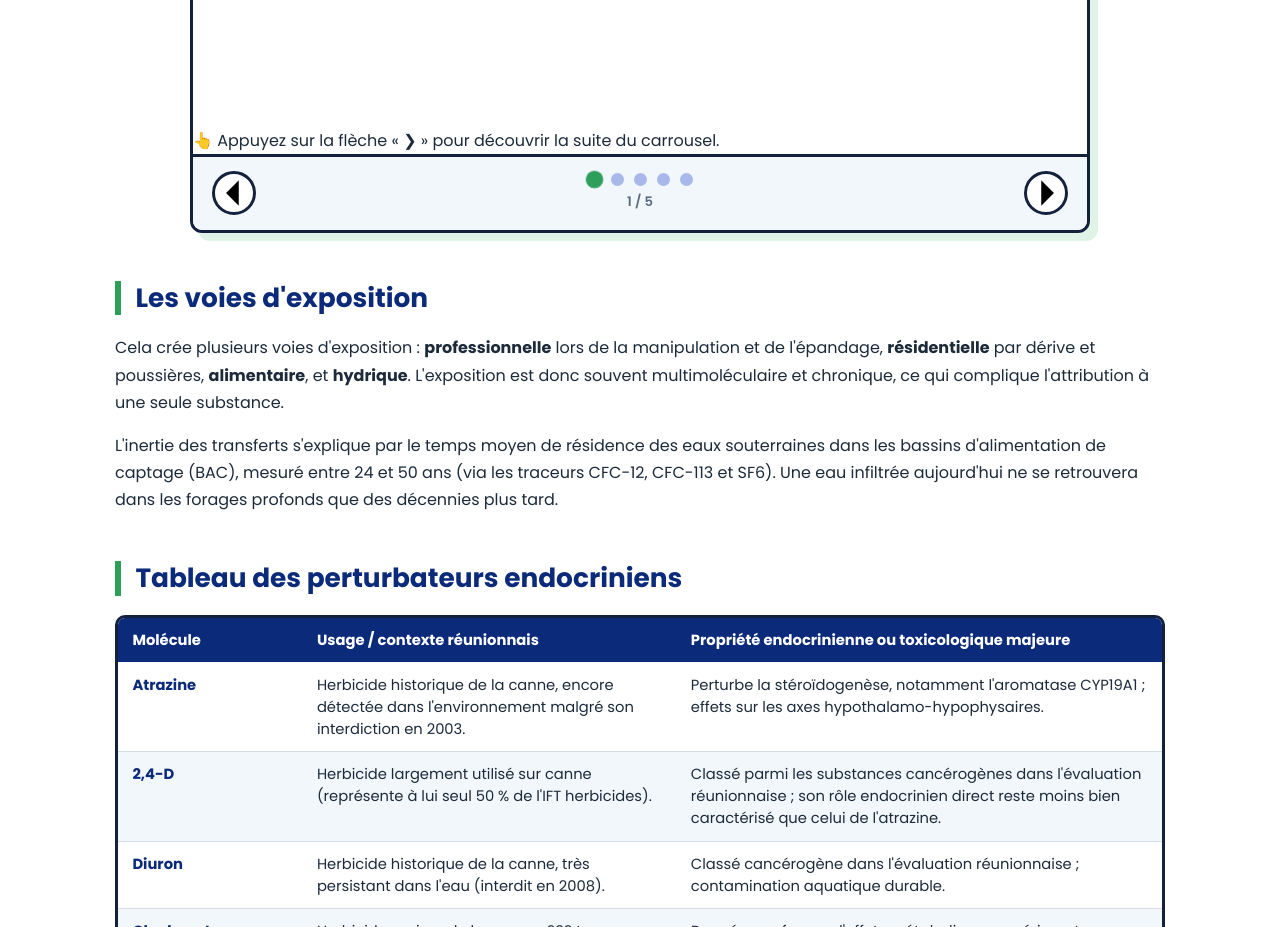
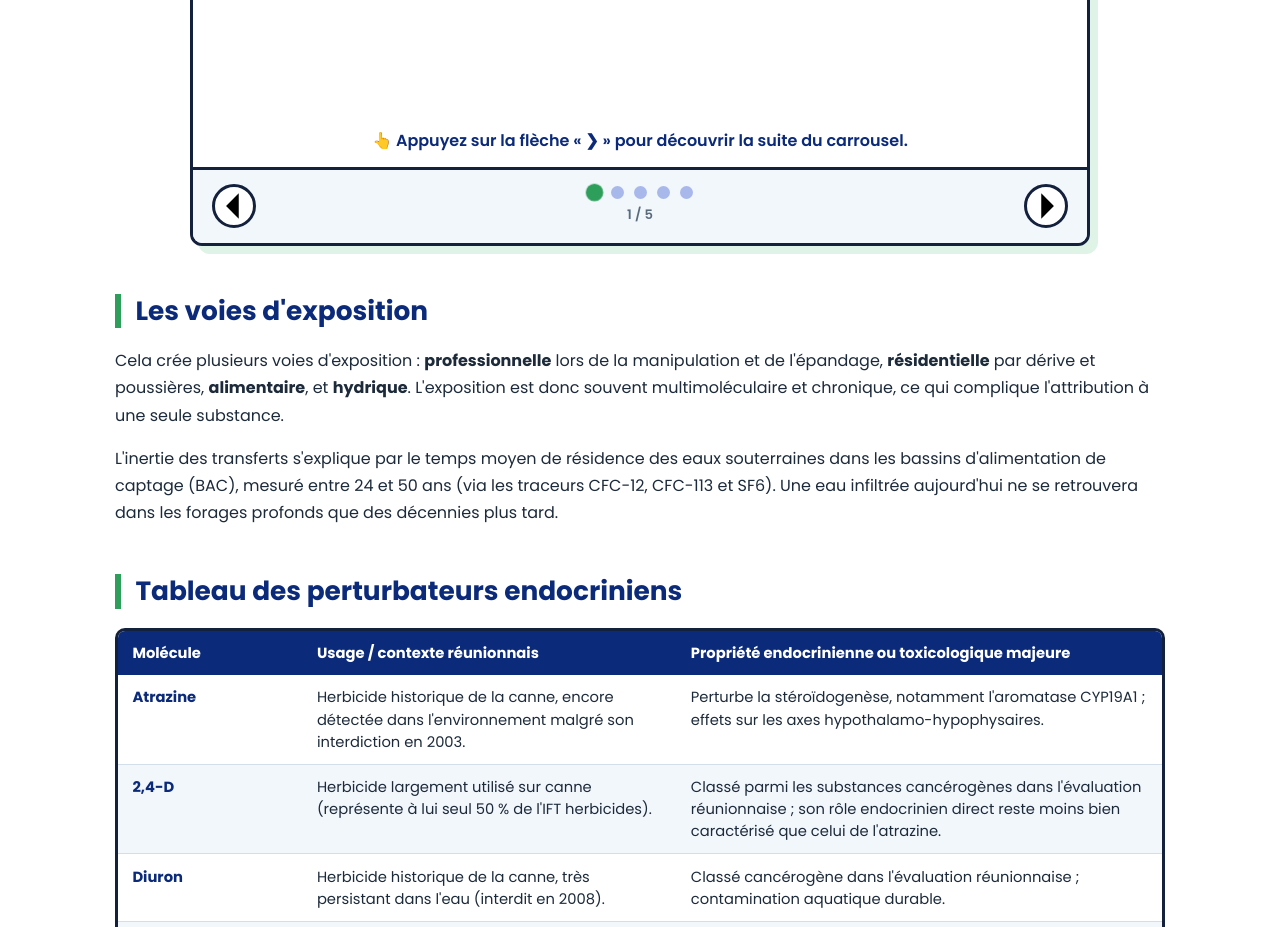
Before and after one commit to chrystelle17/AgriSafe, a plain HTML site: page index.html in a window 1280 px wide. Shown: the part 3120-4047 px from the top of the page. Drawn offline with Linux system fonts and the light colour scheme.

Commit message:
Add expo hint styles
Add styling for expo hint with center alignment.

```diff
--- a/style.css
+++ b/style.css
@@ -303,6 +303,13 @@ ul { list-style: none; }
 .check-list { margin-bottom: 1rem; }
 .check-list li { position: relative; padding-left: 2rem; margin-bottom: 0.6rem; }
 .check-list li::before { content: "✔"; position: absolute; left: 0; color: var(--green); font-weight: 700; }
+
+.expo-hint {
+  margin: 0 auto 0.8rem;
+  color: var(--blue-dark);
+  font-weight: 600;
+  text-align: center;
+}
 
 /* ---------- Effets ---------- */
 .effects-stage {
```
